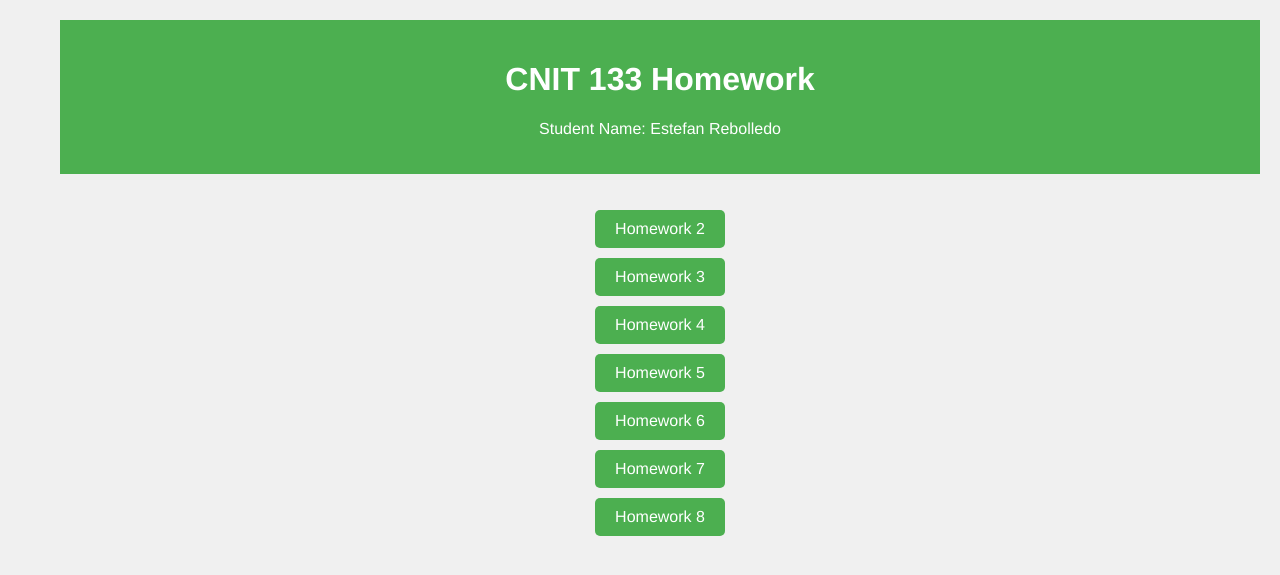
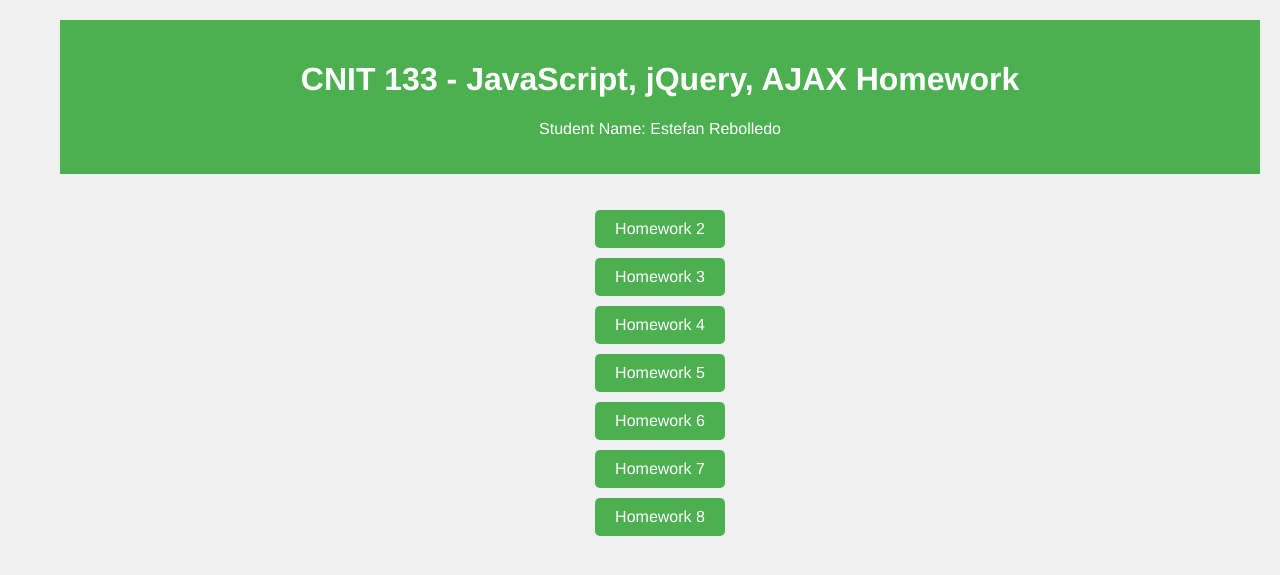
Before and after one commit to satanajjj/CNIT133HomeworkPage, a plain HTML site: page index.html in a window 1280 px wide. Drawn offline with Linux system fonts and the light colour scheme.

Commit message:
Update index.html
Updated header text

```diff
--- a/index.html
+++ b/index.html
@@ -9,7 +9,7 @@
 </head>
 <body>
     <header>
-        <h1>CNIT 133 Homework</h1>
+        <h1>CNIT 133 - JavaScript, jQuery, AJAX Homework</h1>
         <p>Student Name: Estefan Rebolledo</p>
     </header>
 
```
